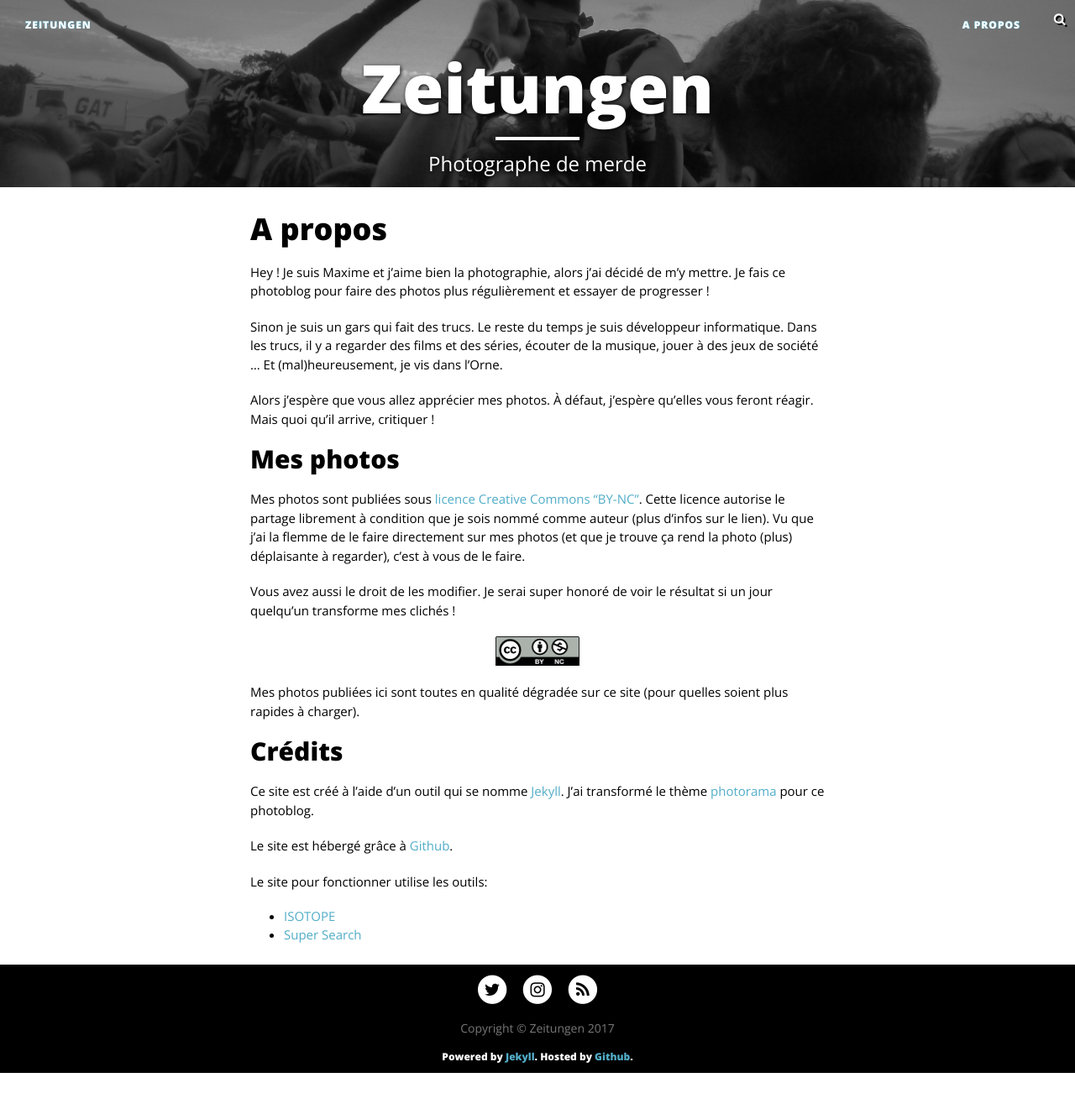
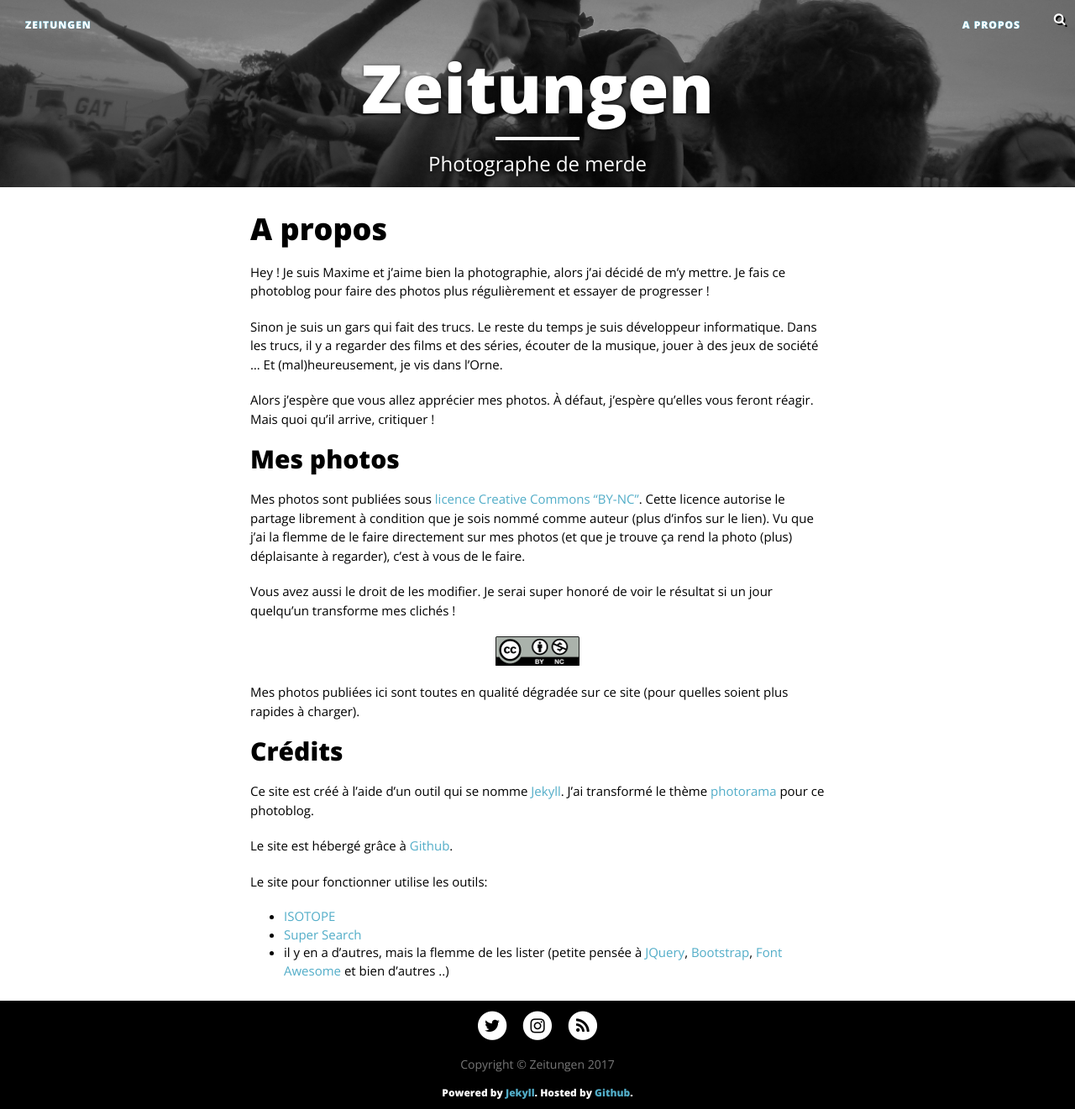
Before and after one commit to zeitungen/photoblog, a Jekyll site: the page built from about/index.md, in a window 1280 px wide. Shown: the whole page at 84% size. Built offline with Jekyll 4.4.1, drawn with Linux system fonts in a browser that asks for light colours; nearby versions of some CDN libraries; before the commit the page ends 1278 px from its top, so only the background shows below that.

Commit message:
update about credit part

```diff
--- a/about/index.md
+++ b/about/index.md
@@ -36,3 +36,4 @@ Le site est hébergé grâce à [Github](http://github.com/).
 Le site pour fonctionner utilise les outils:
 - [ISOTOPE](https://github.com/metafizzy/isotope)
 - [Super Search](https://github.com/chinchang/super-search)
+- il y en a d'autres, mais la flemme de les lister (petite pensée à [JQuery](http://jquery.com/), [Bootstrap](http://getbootstrap.com/), [Font Awesome](http://fontawesome.io/) et bien d'autres ..)
```
